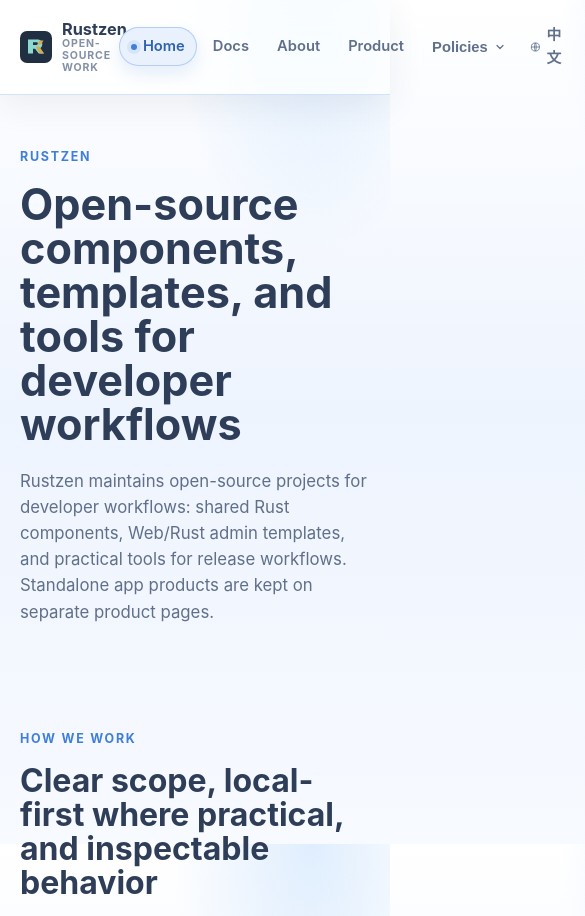
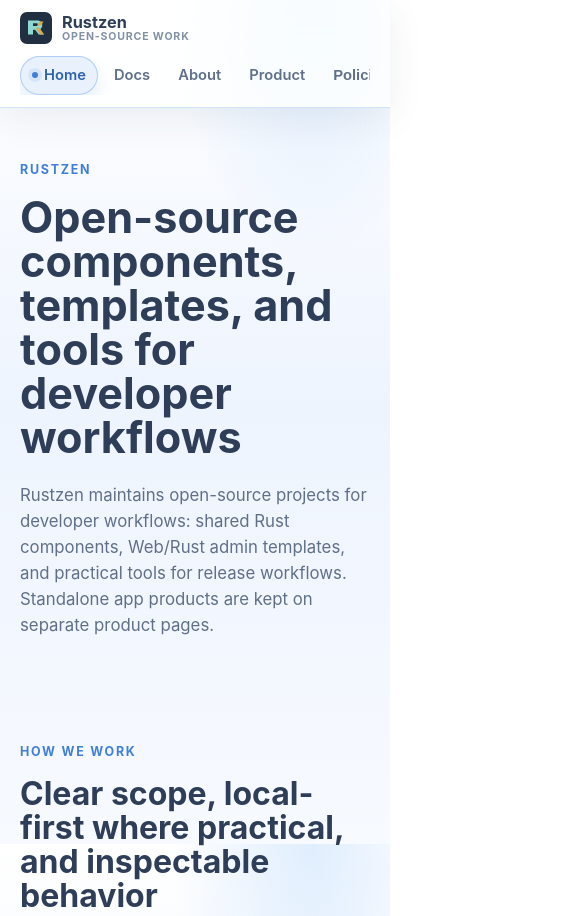
Before and after one commit to rustzen/rustzen-hub, an Astro site in the folder apps/site/: page / in a window 390 px wide. Shown: the top 916 px of the page, 585 px wide, since content can reach past the window. Built offline with nearby package versions, Linux system fonts and the light colour scheme; Astro itself is replaced by a stand-in of ours.

Commit message:
fix(site): align responsive theme surfaces

```diff
--- a/apps/site/src/styles/global.css
+++ b/apps/site/src/styles/global.css
@@ -480,6 +480,31 @@
 }
 
 @media (max-width: 720px) {
+  .site-header {
+    flex-wrap: wrap;
+    gap: 12px;
+    padding-block: 12px;
+  }
+
+  .site-nav {
+    width: 100%;
+    min-width: 0;
+    margin-left: 0;
+    overflow-x: auto;
+    overscroll-behavior-inline: contain;
+    scrollbar-width: none;
+  }
+
+  .site-nav::-webkit-scrollbar {
+    display: none;
+  }
+
+  .site-nav a,
+  .site-nav button {
+    flex: 0 0 auto;
+    white-space: nowrap;
+  }
+
   .site-footer {
     align-items: flex-start;
     flex-direction: column;
```
Also changed, not shown: apps/site/src/pages/checkout/success.astro (+3 -7 lines).
